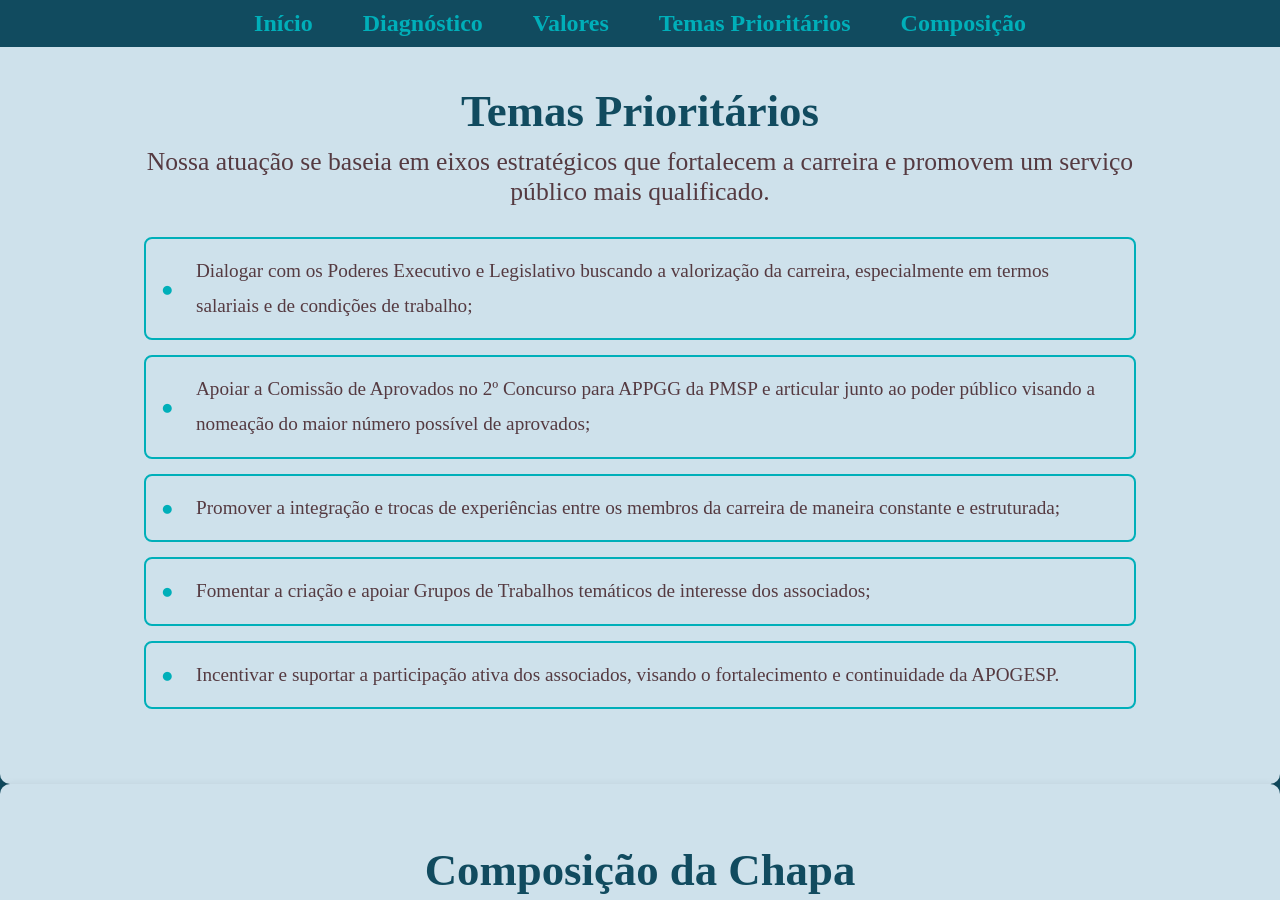
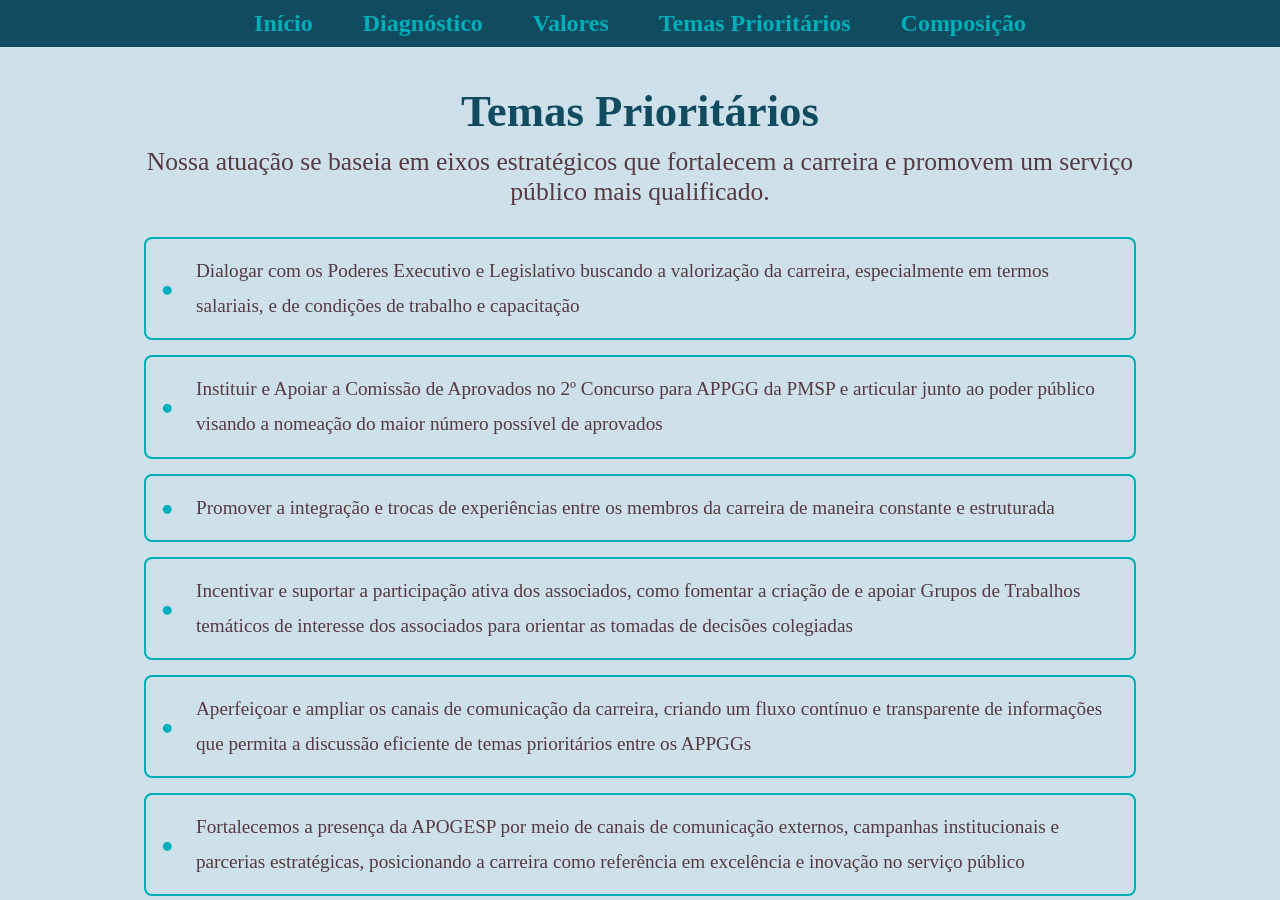
Before and after one commit to h-pgy/site_chapa_apogesp, a Jekyll site: the page built from index.html, in a window 1280 px wide and 900 px high, scrolled down 2769 px. Built offline with Jekyll 4.4.1, drawn with Linux system fonts in a browser that asks for light colours.

Commit message:
texto novo temas prioritários

```diff
--- a/_includes/temas_prioritarios.html
+++ b/_includes/temas_prioritarios.html
@@ -5,10 +5,11 @@
     </p>
 
     <ul class="temas-list">
-        <li>Dialogar com os Poderes Executivo e Legislativo buscando a valorização da carreira, especialmente em termos salariais e de condições de trabalho;</li>
-        <li>Apoiar a Comissão de Aprovados no 2º Concurso para APPGG da PMSP e articular junto ao poder público visando a nomeação do maior número possível de aprovados;</li>
-        <li>Promover a integração e trocas de experiências entre os membros da carreira de maneira constante e estruturada;</li>
-        <li>Fomentar a criação e apoiar Grupos de Trabalhos temáticos de interesse dos associados;</li>
-        <li>Incentivar e suportar a participação ativa dos associados, visando o fortalecimento e continuidade da APOGESP.</li>
+        <li>Dialogar com os Poderes Executivo e Legislativo buscando a valorização da carreira, especialmente em termos salariais, e de condições de trabalho e capacitação</li>
+        <li>Instituir e Apoiar a Comissão de Aprovados no 2º Concurso para APPGG da PMSP e articular junto ao poder público visando a nomeação do maior número possível de aprovados</li>
+        <li>Promover a integração e trocas de experiências entre os membros da carreira de maneira constante e estruturada</li>
+        <li>Incentivar e suportar a participação ativa dos associados, como fomentar a criação de e apoiar Grupos de Trabalhos temáticos de interesse dos associados para orientar as tomadas de decisões colegiadas</li>
+        <li>Aperfeiçoar e ampliar os canais de comunicação da carreira, criando um fluxo contínuo e transparente de informações que permita a discussão eficiente de temas prioritários entre os APPGGs</li>
+        <li>Fortalecemos a presença da APOGESP por meio de canais de comunicação externos, campanhas institucionais e parcerias estratégicas, posicionando a carreira como referência em excelência e inovação no serviço público</li>
     </ul>
 </section>
```
